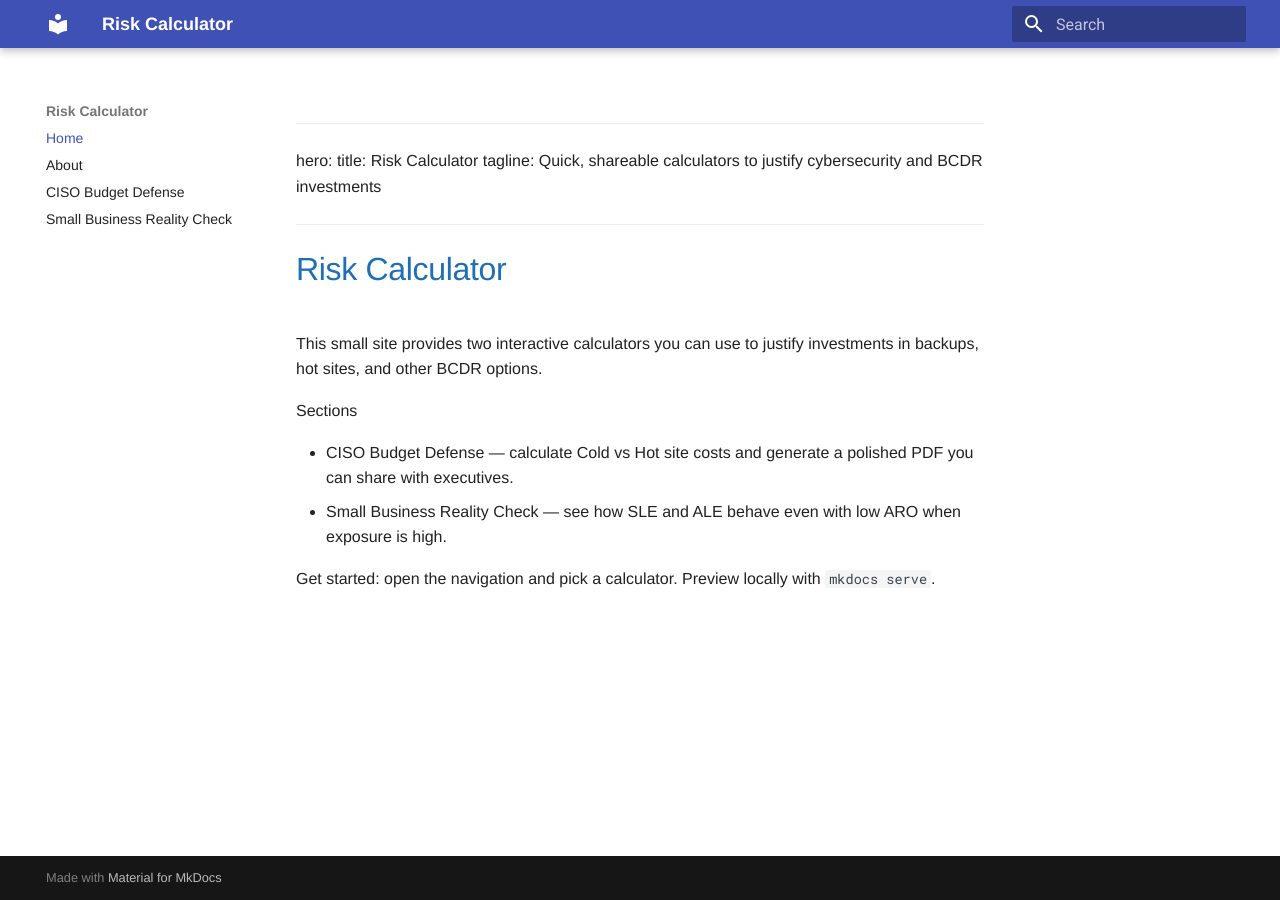
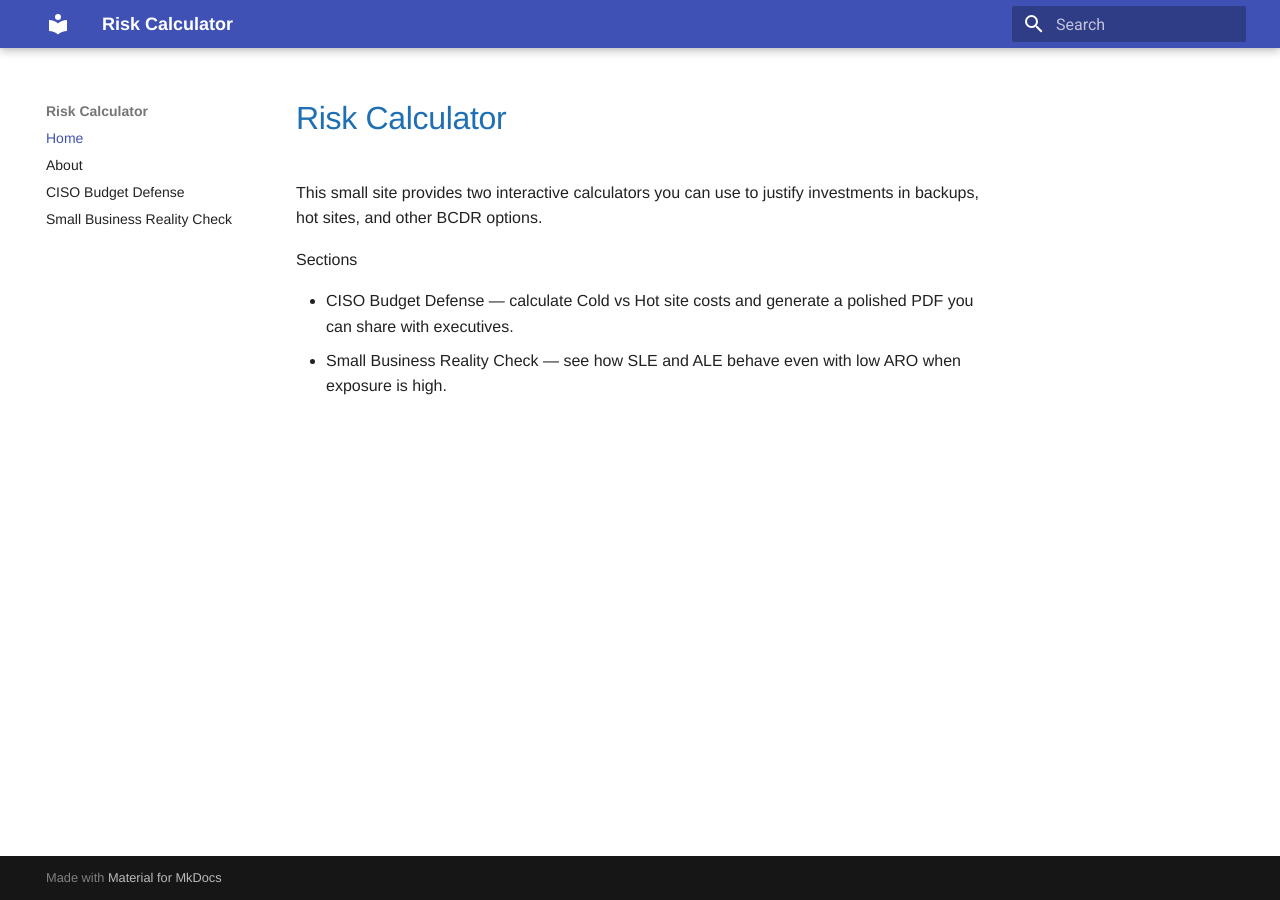
Before and after one commit to rishavunlv/Risk-Calculator, an MkDocs documentation site: the page built from docs/index.md, in a window 1280 px wide. Built offline with MkDocs 1.6.1 and Material for MkDocs 9.7.7, drawn with Linux system fonts in a browser that asks for light colours.

Commit message:
Remove hero section from index.md
Removed hero section from the index page to streamline content.

```diff
--- a/docs/index.md
+++ b/docs/index.md
@@ -1,8 +1,3 @@
----
-hero:
-	title: Risk Calculator
-	tagline: Quick, shareable calculators to justify cybersecurity and BCDR investments
----
 
 # Risk Calculator
 
@@ -12,5 +7,3 @@ Sections
 
 - CISO Budget Defense — calculate Cold vs Hot site costs and generate a polished PDF you can share with executives.
 - Small Business Reality Check — see how SLE and ALE behave even with low ARO when exposure is high.
-
-Get started: open the navigation and pick a calculator. Preview locally with `mkdocs serve`.
```
